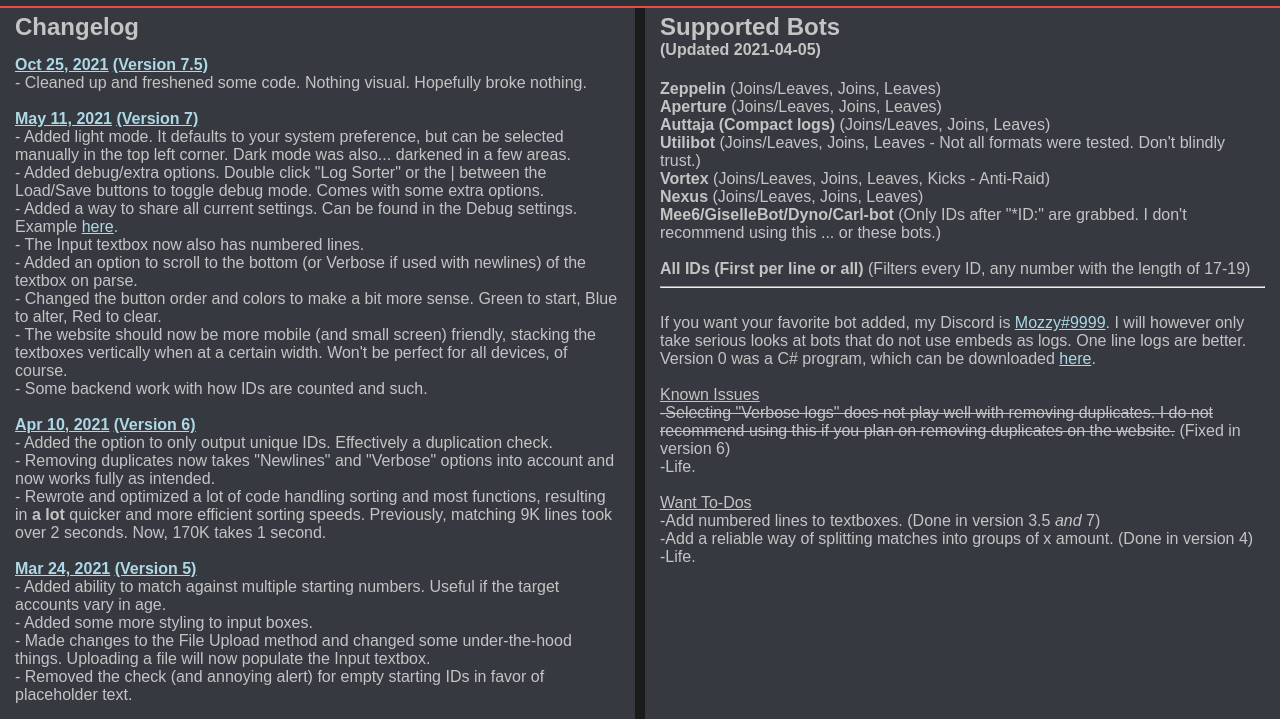
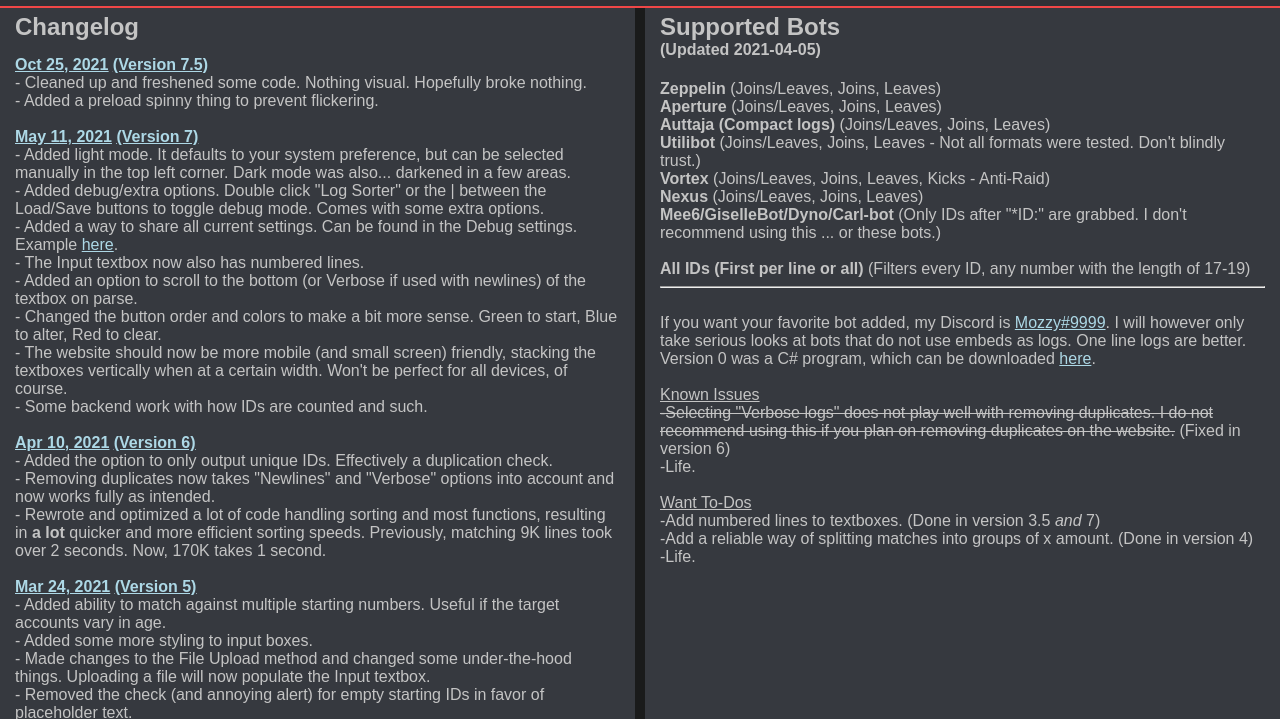
Before and after one commit to leonlarsson/logsorter, a plain HTML site: page changelog/index.html in a window 1280 px wide. Shown: the part 69-788 px from the top of the page. Drawn offline with Linux system fonts and the light colour scheme.

Commit message:
update changelog to include preload spinny thing

```diff
--- a/changelog/index.html
+++ b/changelog/index.html
@@ -106,6 +106,8 @@
 			<u><b><a title="Click to experience it." href="../old/v7.5">(Version 7.5)</a></b></u>
 			<br>
 			- Cleaned up and freshened some code. Nothing visual. Hopefully broke nothing.
+			<br>
+			- Added a preload spinny thing to prevent flickering.
 
 
 			<br><br>
```
